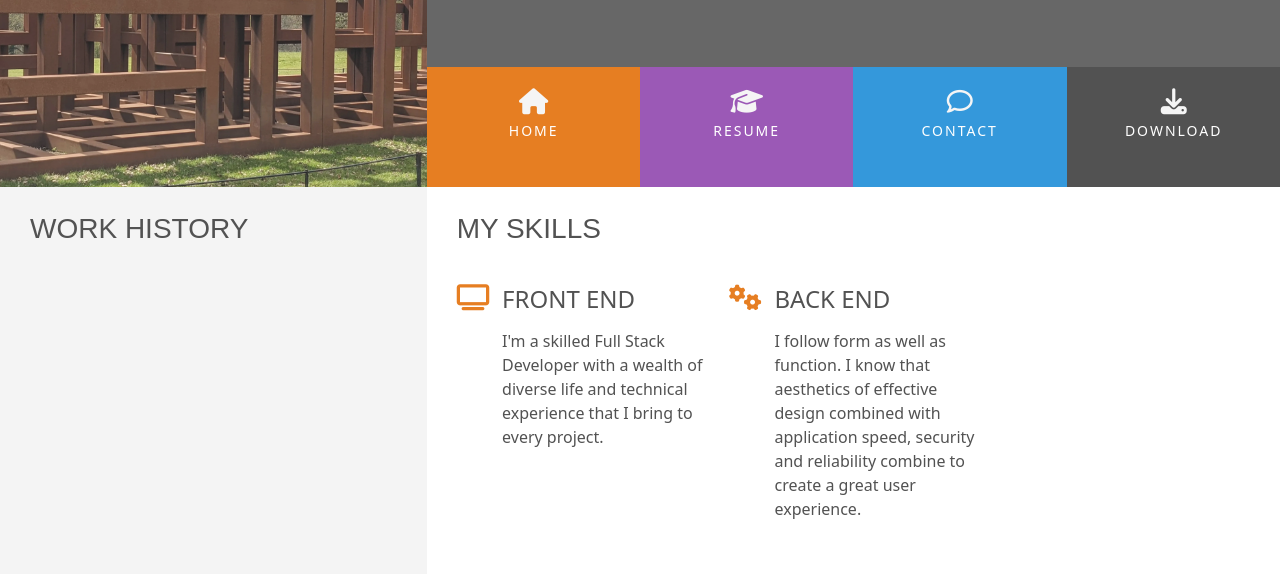
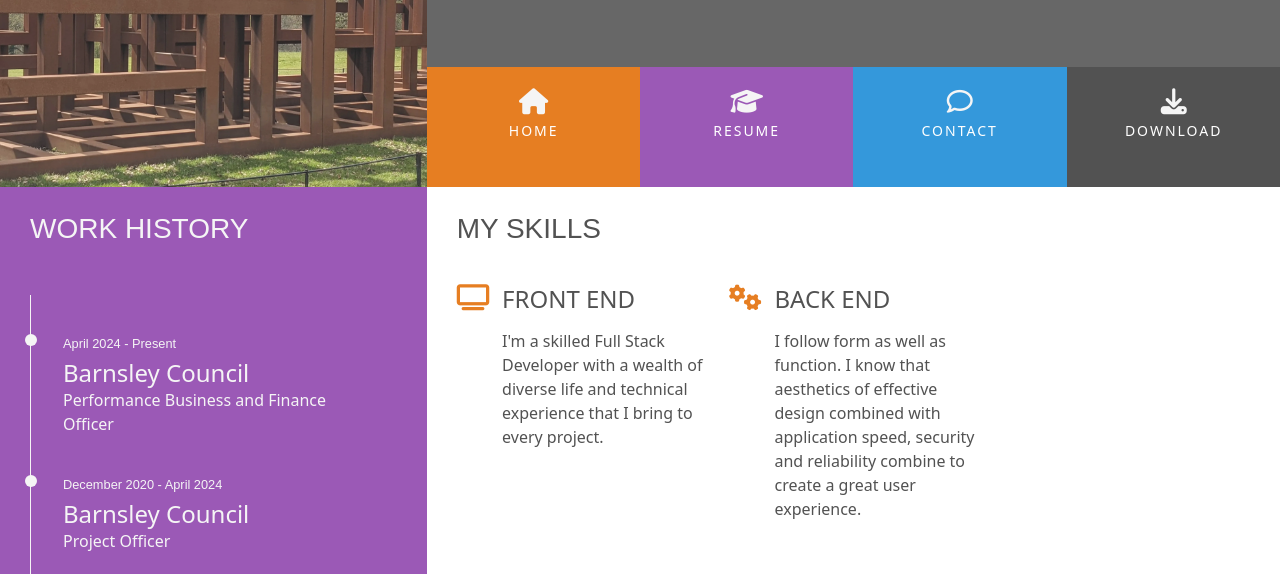
Before and after one commit to kash-dotcom/online-cv, a plain HTML site: page resume.html in a window 1280 px wide. Shown: the part 182-756 px from the top of the page. Drawn offline with nearby package versions, Linux system fonts and the light colour scheme.

Commit message:
Add resume.html content

```diff
--- a/assests/css/style.css
+++ b/assests/css/style.css
@@ -37,6 +37,10 @@
 
 .personal-info-item .key p {
     color: #525252;
+}
+
+.bg-color-work-history {
+    background-color: #9b59b6;
 }
 
 /* .progress-html {
@@ -94,7 +98,7 @@ h1, h2, h3, h4 {
     padding: 0 30px 30px;
     float: none;
 }
-
+.history-heading,
 .section-heading {
     font-family: "Exo", sans-serif;
     font-weight: 300;
@@ -330,3 +334,50 @@ footer {
 .progress-section {
     margin: 40px 20px;
 }
+
+/* ---------------------------------- Work History --------------------------------- */
+
+.history-heading {
+    color: whitesmoke;
+    margin-bottom: 50px;
+}
+
+.timeline-item {
+    padding: 4em 2em 0em 2em;
+    position: relative;
+    color: whitesmoke;
+    border-left: 1px solid;
+}
+
+.timeline-item p {
+    padding: 0;
+    margin: 0;
+}
+
+.timeline-item:before {
+    content: attr(data-dates);
+    position: absolute;
+    left: 2.5em;
+    top: 3em;
+    display: block;
+    font-family: "Exo", sans-serif;
+    font-weight: 500;
+    font-size: 0.8em;
+    margin: 0;
+}
+
+.timeline-item:after {
+    width: 12px;
+    height: 12px;
+    display: block;
+    top: 2.4em;
+    position: absolute;
+    left: -6px;
+    border-radius:12px;
+    content: '';
+    background-color: whitesmoke;
+}
+
+.history-items {
+    margin-bottom: 30px;
+}
--- a/resume.html
+++ b/resume.html
@@ -47,12 +47,26 @@
     </header>
     <section class="container-fluid">
         <div class="row">
-            <div class="col-md-4 bg-color-personal-info section-column">
+            <div class="col-md-4 bg-color-work-history section-column">
                 <div class="row">
                     <div class="col-12">
-                        <h3 class="section-heading uppercase">
+                        <h3 class="history-heading uppercase">
                             Work History
                         </h3>
+                    </div>
+                </div>
+                <div class="history-items">
+                    <div class="timeline-item" data-dates="April 2024 - Present">
+                        <h4>Barnsley Council</h4>
+                        <p>Performance Business and Finance Officer</p>
+                    </div>
+                    <div class="timeline-item" data-dates="December 2020 - April 2024">
+                        <h4>Barnsley Council</h4>
+                        <p>Project Officer</p>
+                    </div>
+                    <div class="timeline-item" data-dates="April 2018 - October 2020">
+                        <h4>Northern College</h4>
+                        <p>Development Worker and Sessional Tutor</p>
                     </div>
                 </div>
             </div>
```
